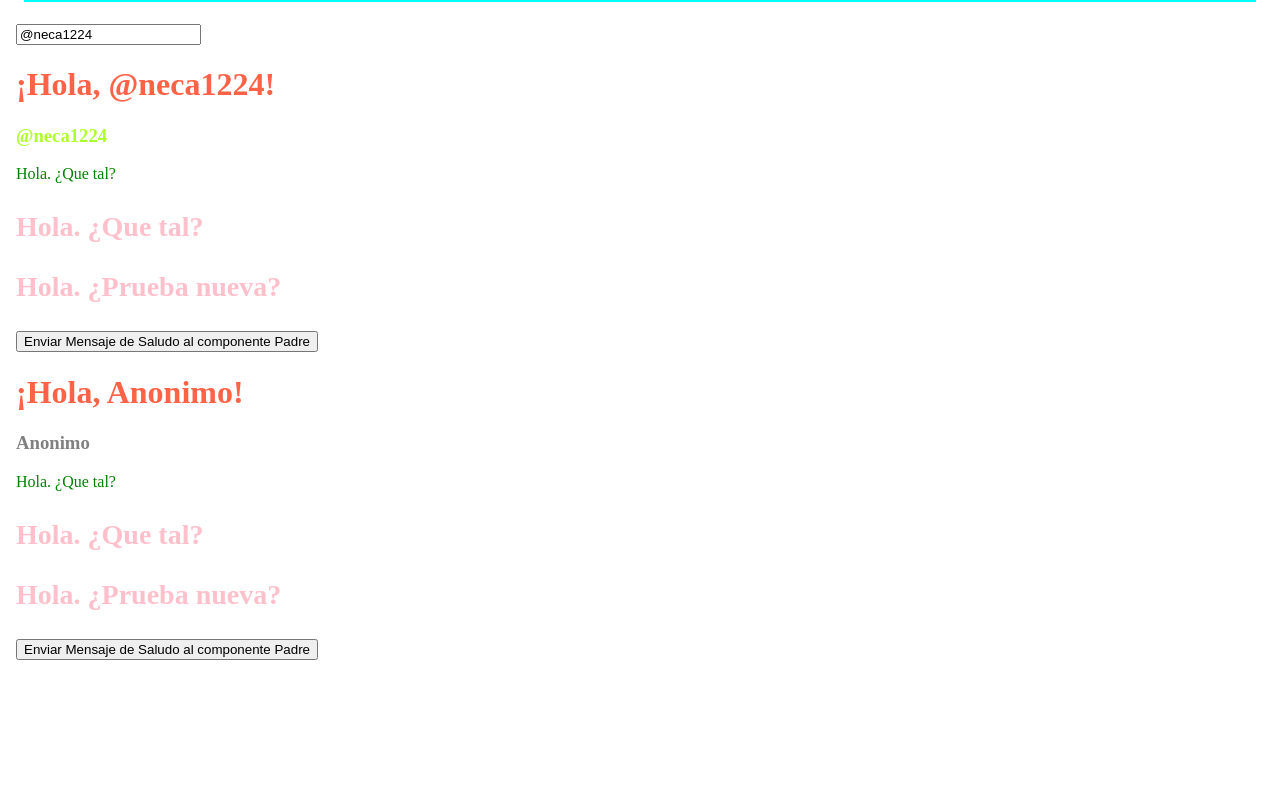
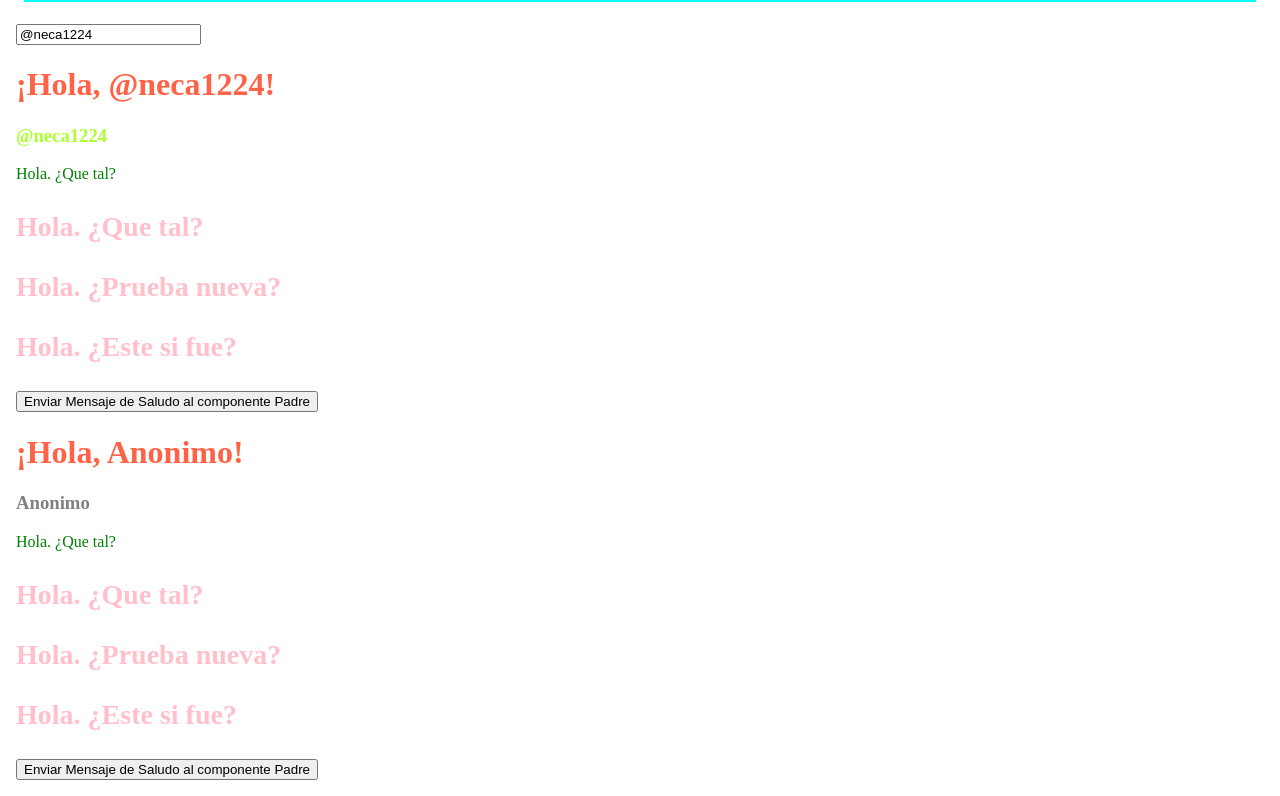
Before and after one commit to neca1224/angularBasic, an Angular app: page / in a window 1280 px wide. Shown: the part 2877-3673 px from the top of the page. Before the commit the page ends 3553 px from the top, so only its background shows below. Built offline with nearby package versions, Linux system fonts and the light colour scheme.

Commit message:
este commit si fue

```diff
--- a/src/app/components/saludo/saludo.component.html
+++ b/src/app/components/saludo/saludo.component.html
@@ -16,4 +16,8 @@
             Hola. ¿Prueba nueva?
         <p>
 
+            <p [ngStyle]="myStyle">
+                Hola. ¿Este si fue?
+            <p>
+
 <button id="emit-alerta" (click)="enviarMensajeAlPadre()">Enviar Mensaje de Saludo al componente Padre</button>
```
